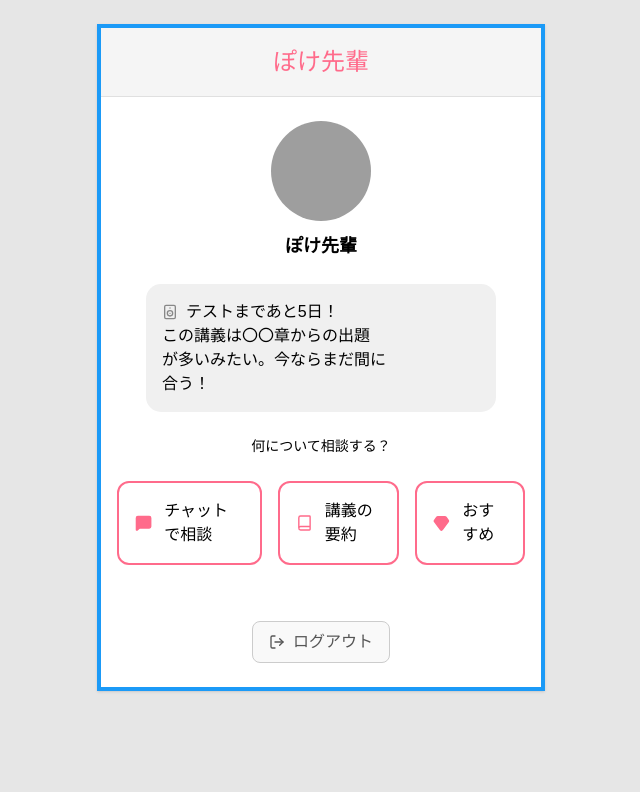
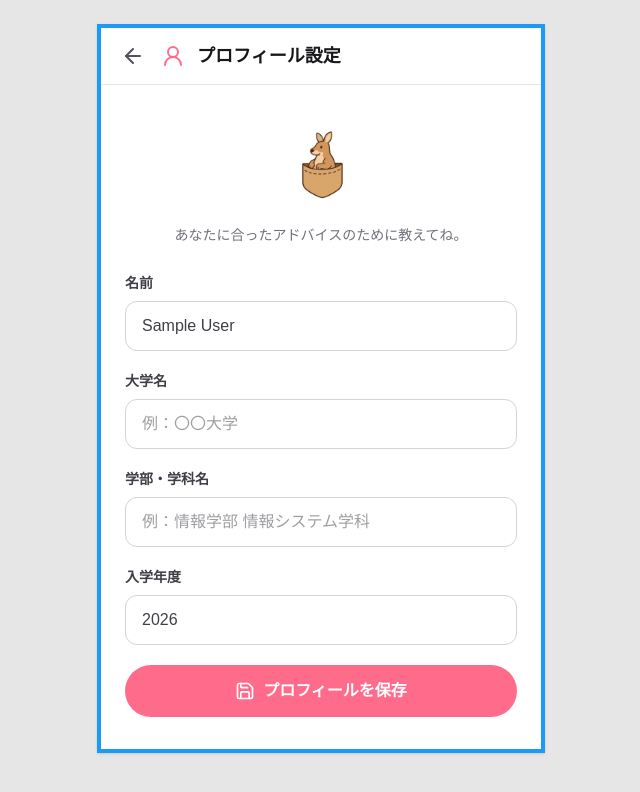
Before and after one commit to urushi-saku/THackthon_ver9_E, a React (Vite) app in the folder frontend/: page /#/profile in a window 1280 px wide. Before the commit this address led to /#/. Shown: the top 792 px of the page, without its empty margins (319-959 px from the left). Built offline with nearby package versions, Linux system fonts and the light colour scheme; no server answers; sample sign-in values are in the browser's storage; grey boxes are pictures that could not be loaded.

Commit message:
feat: add Firebase profile flow and poke senpai icon

```diff
--- a/frontend/index.html
+++ b/frontend/index.html
@@ -2,7 +2,7 @@
 <html lang="en">
   <head>
     <meta charset="UTF-8" />
-    <link rel="icon" type="image/svg+xml" href="/favicon.svg" />
+    <link rel="icon" type="image/jpeg" href="/poke-senpai.jpg" />
     <meta name="viewport" content="width=device-width, initial-scale=1.0" />
     <title>frontend</title>
   </head>
--- a/frontend/package.json
+++ b/frontend/package.json
@@ -12,6 +12,8 @@
   "dependencies": {
     "@supabase/supabase-js": "^2.110.2",
     "@tailwindcss/vite": "^4.3.2",
+    "firebase": "^12.16.0",
+    "firebase": "^12.16.0",
     "lucide-react": "^1.24.0",
     "react": "^19.2.7",
     "react-dom": "^19.2.7",
--- a/frontend/src/App.tsx
+++ b/frontend/src/App.tsx
@@ -8,6 +8,7 @@ import { Homepage } from './pages/HomePage'
 import { SummaryPage } from './pages/SummaryPage'
 import { SummaryResultPage } from './pages/SummaryResultPage'
 import { LoginPage } from './pages/LoginPage'
+import { ProfilePage } from './pages/ProfilePage'
 import { AuthProvider, useAuth } from './AuthContext'
 
 // ErrorBoundaryコンポーネントのstateの型定義
@@ -64,6 +65,7 @@ function AppRoutes() {
           <Route path="/summary" element={<SummaryPage />} />
           <Route path="/chat/select" element={<ChatSelectPage />} />
           <Route path="/chat/:topicId" element={<ChatPage />} />
+          <Route path="/profile" element={<ProfilePage />} />
           {/* どのルートにも一致しない場合はホームページへ */}
           <Route path="*" element={<Navigate to="/" replace />} />
         </>
--- a/frontend/src/AuthContext.tsx
+++ b/frontend/src/AuthContext.tsx
@@ -18,12 +18,16 @@ export function AuthProvider({ children }: { children: ReactNode }) {
   const [loading, setLoading] = useState(true);
 
   useEffect(() => {
-    const unsubscribe = onAuthStateChanged(auth, user => {
-      setCurrentUser(user);
+    const unsubscribe = onAuthStateChanged(auth, (user) => {
+      setCurrentUser(user)
       setLoading(false);
-    });
+    }, (error) => {
+      console.error('Firebase auth state error:', error)
+      setCurrentUser(null)
+      setLoading(false)
+    })
 
-    return unsubscribe;
+    return unsubscribe
   }, []);
 
   const value = { currentUser, loading };
--- /dev/null
+++ b/frontend/src/lib/profile.ts
@@ -0,0 +1,10 @@
+export type UserProfile = {
+  name: string
+  university: string
+  department: string
+  admissionYear: number
+}
+
+export function profileStorageKey(uid: string) {
+  return `poke-senpai-profile:${uid}`
+}
--- a/frontend/src/pages/ChatPage.tsx
+++ b/frontend/src/pages/ChatPage.tsx
@@ -6,7 +6,7 @@ import { AssignmentStatus, calculateRisk, RiskResult } from '../lib/risk';
 import { ChatMessage, otherTopics, weeklySchedule } from '../mock/chatData'
 import './ChatPage.css'
 
-const avatarUrl = 'https://images.unsplash.com/photo-1617127365659-c47fa864d8bc?auto=format&fit=crop&w=240&q=80'
+const avatarUrl = '/poke-senpai.jpg'
 const suggestions = ['この授業って難しい？', 'あと何回休める？', '課題は何から始める？', '喝を入れて！']
 const apiUrl = import.meta.env.VITE_API_URL ?? 'http://localhost:8000'
 
@@ -333,7 +333,7 @@ export function ChatPage() {
       <div className="flex-1 space-y-5 overflow-y-auto px-4 py-7">
         {messages.map((message) => message.role === 'assistant' ? (
           <div key={message.id} className="flex items-start gap-2">
-            <img src={avatarUrl} alt="" className="mt-1 h-9 w-9 rounded-full object-cover" />
+            <img src={avatarUrl} alt="ぽけ先輩" className="mt-1 h-9 w-9 rounded-full bg-white object-contain" />
             <div className="max-w-[78%] rounded-2xl rounded-tl-sm border border-zinc-400 bg-white px-4 py-3 text-sm leading-relaxed text-zinc-800">
               <ReactMarkdown
                 components={{
@@ -361,7 +361,7 @@ export function ChatPage() {
         ))}
         {isThinking && (
           <div className="flex items-start gap-2" role="status" aria-live="polite">
-            <img src={avatarUrl} alt="" className="mt-1 h-9 w-9 rounded-full object-cover" />
+            <img src={avatarUrl} alt="ぽけ先輩" className="mt-1 h-9 w-9 rounded-full bg-white object-contain" />
             <div className="flex items-center gap-2 rounded-2xl rounded-tl-sm border border-zinc-300 bg-white px-4 py-3 text-sm text-zinc-500">
               <span>ぽけ先輩が考え中</span>
               <span className="flex gap-1" aria-hidden="true">
--- a/frontend/src/pages/HomePage.css
+++ b/frontend/src/pages/HomePage.css
@@ -42,7 +42,8 @@
 /* 円形アバターの基本スタイル */
 .circle-avatar {
   border-radius: 50%; /* 要素を円形にする */
-  object-fit: cover; /* 画像のアスペクト比を保ちつつ、要素を完全に覆う */
+  object-fit: contain;
+  background-color: #ffffff;
 }
 
 /* largeサイズの円形アバター */
--- a/frontend/src/pages/HomePage.tsx
+++ b/frontend/src/pages/HomePage.tsx
@@ -1,6 +1,7 @@
 // ページ遷移のためのLinkコンポーネントと、アイコン表示のためのlucide-reactライブラリをインポート
-import { Link } from 'react-router-dom';
-import { MessageSquare, Book, Gem, Speaker, LogOut } from 'lucide-react';
+import { useState } from 'react';
+import { Link, useNavigate } from 'react-router-dom';
+import { MessageSquare, Book, Gem, Speaker, LogOut, UserRound } from 'lucide-react';
 import { signOut } from 'firebase/auth';
 import { auth } from '../firebase';
 // このコンポーネント専用のCSSファイルをインポート
@@ -10,11 +11,18 @@ import './HomePage.css';
  * Homepage: アプリケーションのメイン画面（トップページ）を表示するコンポーネント。
  */
 const Homepage = () => {
+  const navigate = useNavigate();
+  const [isLoggingOut, setIsLoggingOut] = useState(false);
+
   const handleLogout = async () => {
+    setIsLoggingOut(true);
     try {
       await signOut(auth);
+      navigate('/login', { replace: true });
     } catch (error) {
       console.error("Logout failed", error);
+    } finally {
+      setIsLoggingOut(false);
     }
   };
 
@@ -24,6 +32,9 @@ const Homepage = () => {
       {/* home-header: 画面上部のヘッダー */}
       <header className="home-header">
         <h1 style={{ color: '#FF6B8B' }}>ぽけ先輩</h1>
+        <Link to="/profile" aria-label="プロフィール設定" title="プロフィール設定" style={{ color: '#FF6B8B', display: 'flex' }}>
+          <UserRound size={24} />
+        </Link>
       </header>
 
       {/* home-main-content: ヘッダー以下のメインコンテンツ領域 */}
@@ -31,7 +42,7 @@ const Homepage = () => {
         {/* profile-section: アバターと名前を表示するプロフィールセクション */}
         <section className="profile-section">
           <img
-            src="/image_0.png"
+            src="/poke-senpai.jpg"
             alt="ぽけ先輩アバター"
             // circle-avatarとlargeクラスで円形のアバター画像とサイズを指定
             className="circle-avatar large"
@@ -77,9 +88,9 @@ const Homepage = () => {
           </Link>
         </nav>
 
-        <button onClick={handleLogout} className="logout-button">
+        <button onClick={handleLogout} disabled={isLoggingOut} className="logout-button">
           <LogOut size={16} />
-          <span>ログアウト</span>
+          <span>{isLoggingOut ? 'ログアウト中…' : 'ログアウト'}</span>
         </button>
       </main>
     </div>
--- a/frontend/src/pages/LoginPage.tsx
+++ b/frontend/src/pages/LoginPage.tsx
@@ -3,10 +3,13 @@ import {
   signInWithPopup,
   AuthError,
 } from 'firebase/auth';
+import { useNavigate } from 'react-router-dom';
 import { auth, googleProvider } from '../firebase';
+import { profileStorageKey } from '../lib/profile';
 import './LoginPage.css';
 
 export function LoginPage() {
+  const navigate = useNavigate();
   const [error, setError] = useState('');
   const [loading, setLoading] = useState(false);
 
@@ -14,8 +17,9 @@ export function LoginPage() {
     setLoading(true);
     setError('');
     try {
-      await signInWithPopup(auth, googleProvider);
-      // ログイン成功後はApp.tsx側で自動的にリダイレクトされるはず
+      const result = await signInWithPopup(auth, googleProvider);
+      const hasProfile = Boolean(localStorage.getItem(profileStorageKey(result.user.uid)));
+      navigate(hasProfile ? '/' : '/profile', { replace: true });
     } catch (e) {
       const authError = e as AuthError;
       switch (authError.code) {
--- /dev/null
+++ b/frontend/src/pages/ProfilePage.tsx
@@ -0,0 +1,79 @@
+import { FormEvent, useState } from 'react'
+import { ArrowLeft, Save, UserRound } from 'lucide-react'
+import { useNavigate } from 'react-router-dom'
+import { useAuth } from '../AuthContext'
+import { profileStorageKey, UserProfile } from '../lib/profile'
+
+export function ProfilePage() {
+  const navigate = useNavigate()
+  const { currentUser } = useAuth()
+  const currentYear = new Date().getFullYear()
+  const savedProfile = currentUser
+    ? localStorage.getItem(profileStorageKey(currentUser.uid))
+    : null
+  const initialProfile = savedProfile ? JSON.parse(savedProfile) as UserProfile : null
+
+  const [name, setName] = useState(initialProfile?.name ?? currentUser?.displayName ?? '')
+  const [university, setUniversity] = useState(initialProfile?.university ?? '')
+  const [department, setDepartment] = useState(initialProfile?.department ?? '')
+  const [admissionYear, setAdmissionYear] = useState(initialProfile?.admissionYear ?? currentYear)
+  const [saved, setSaved] = useState(false)
+
+  const handleSubmit = (event: FormEvent<HTMLFormElement>) => {
+    event.preventDefault()
+    if (!currentUser) return
+
+    const profile: UserProfile = {
+      name: name.trim(),
+      university: university.trim(),
+      department: department.trim(),
+      admissionYear,
+    }
+    localStorage.setItem(profileStorageKey(currentUser.uid), JSON.stringify(profile))
+    setSaved(true)
+    window.setTimeout(() => navigate('/', { replace: true }), 450)
+  }
+
+  return (
+    <div className="min-h-[720px] bg-white">
+      <header className="flex items-center gap-3 border-b border-zinc-200 px-4 py-3">
+        <button type="button" onClick={() => navigate(-1)} className="p-1 text-zinc-600" aria-label="戻る">
+          <ArrowLeft className="h-6 w-6" />
+        </button>
+        <UserRound className="h-6 w-6 text-[#ff6b8b]" />
+        <h1 className="text-lg font-bold text-zinc-900">プロフィール設定</h1>
+      </header>
+
+      <main className="px-6 py-8">
+        <div className="mb-7 text-center">
+          <img src="/poke-senpai.jpg" alt="ぽけ先輩" className="mx-auto h-24 w-24 rounded-full bg-white object-contain" />
+          <p className="mt-3 text-sm text-zinc-500">あなたに合ったアドバイスのために教えてね。</p>
+        </div>
+
+        <form onSubmit={handleSubmit} className="space-y-5">
+          <label className="block text-sm font-bold text-zinc-700">
+            名前
+            <input required maxLength={50} value={name} onChange={(event) => setName(event.target.value)} placeholder="例：山田 太郎" className="mt-2 w-full rounded-xl border border-zinc-300 px-4 py-3 text-base font-normal outline-none focus:border-[#ff6b8b]" />
+          </label>
+          <label className="block text-sm font-bold text-zinc-700">
+            大学名
+            <input required maxLength={100} value={university} onChange={(event) => setUniversity(event.target.value)} placeholder="例：〇〇大学" className="mt-2 w-full rounded-xl border border-zinc-300 px-4 py-3 text-base font-normal outline-none focus:border-[#ff6b8b]" />
+          </label>
+          <label className="block text-sm font-bold text-zinc-700">
+            学部・学科名
+            <input required maxLength={100} value={department} onChange={(event) => setDepartment(event.target.value)} placeholder="例：情報学部 情報システム学科" className="mt-2 w-full rounded-xl border border-zinc-300 px-4 py-3 text-base font-normal outline-none focus:border-[#ff6b8b]" />
+          </label>
+          <label className="block text-sm font-bold text-zinc-700">
+            入学年度
+            <input required type="number" min="1950" max={currentYear + 1} value={admissionYear} onChange={(event) => setAdmissionYear(Number(event.target.value))} className="mt-2 w-full rounded-xl border border-zinc-300 px-4 py-3 text-base font-normal outline-none focus:border-[#ff6b8b]" />
+          </label>
+
+          <button type="submit" className="flex w-full items-center justify-center gap-2 rounded-full bg-[#ff6b8b] px-5 py-3.5 font-bold text-white transition hover:bg-[#ff4f75]">
+            <Save className="h-5 w-5" />
+            {saved ? '保存しました' : 'プロフィールを保存'}
+          </button>
+        </form>
+      </main>
+    </div>
+  )
+}
```
Also changed, not shown: frontend/public/poke-senpai.jpg (added), 1 other file (tests, documents, lock files or other folders).
